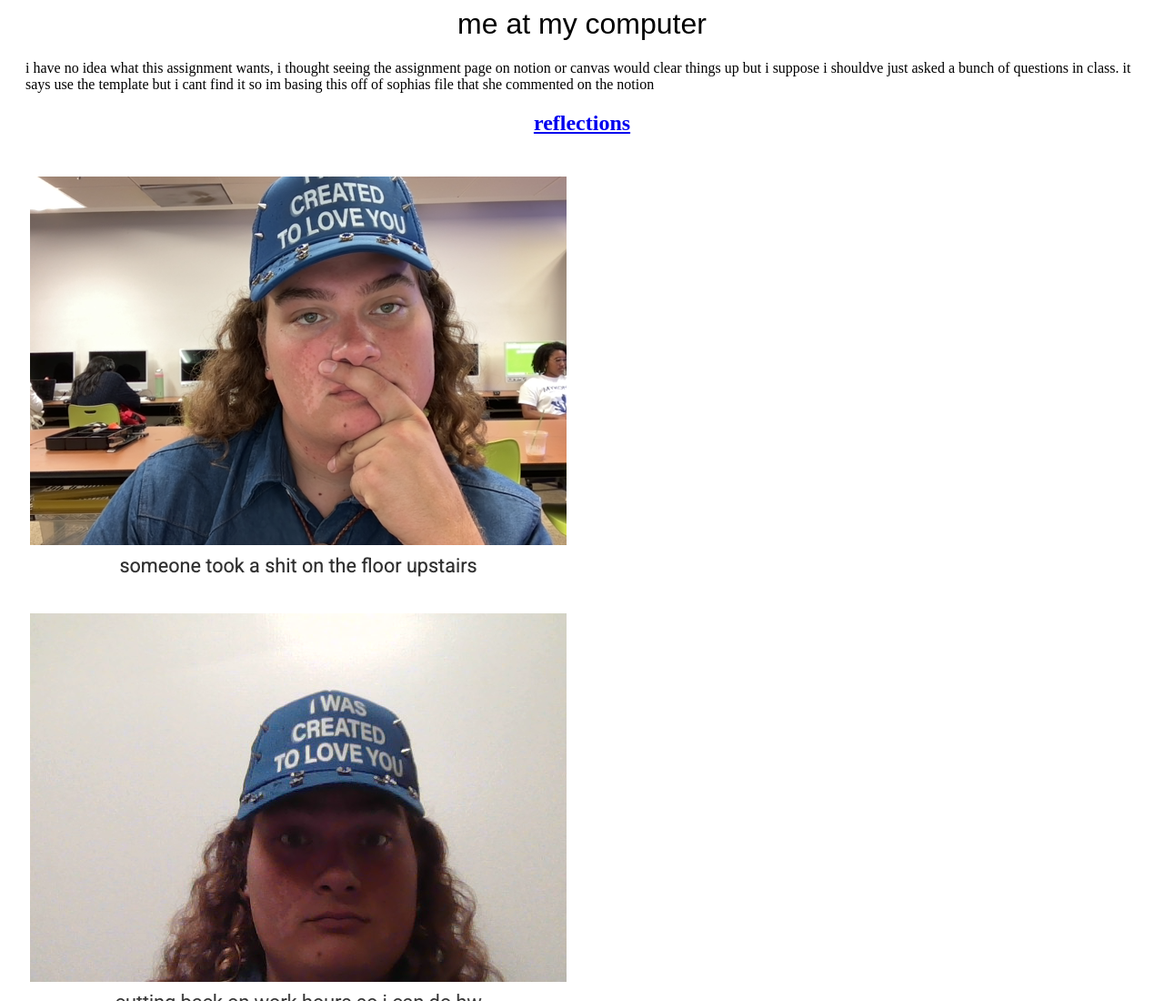
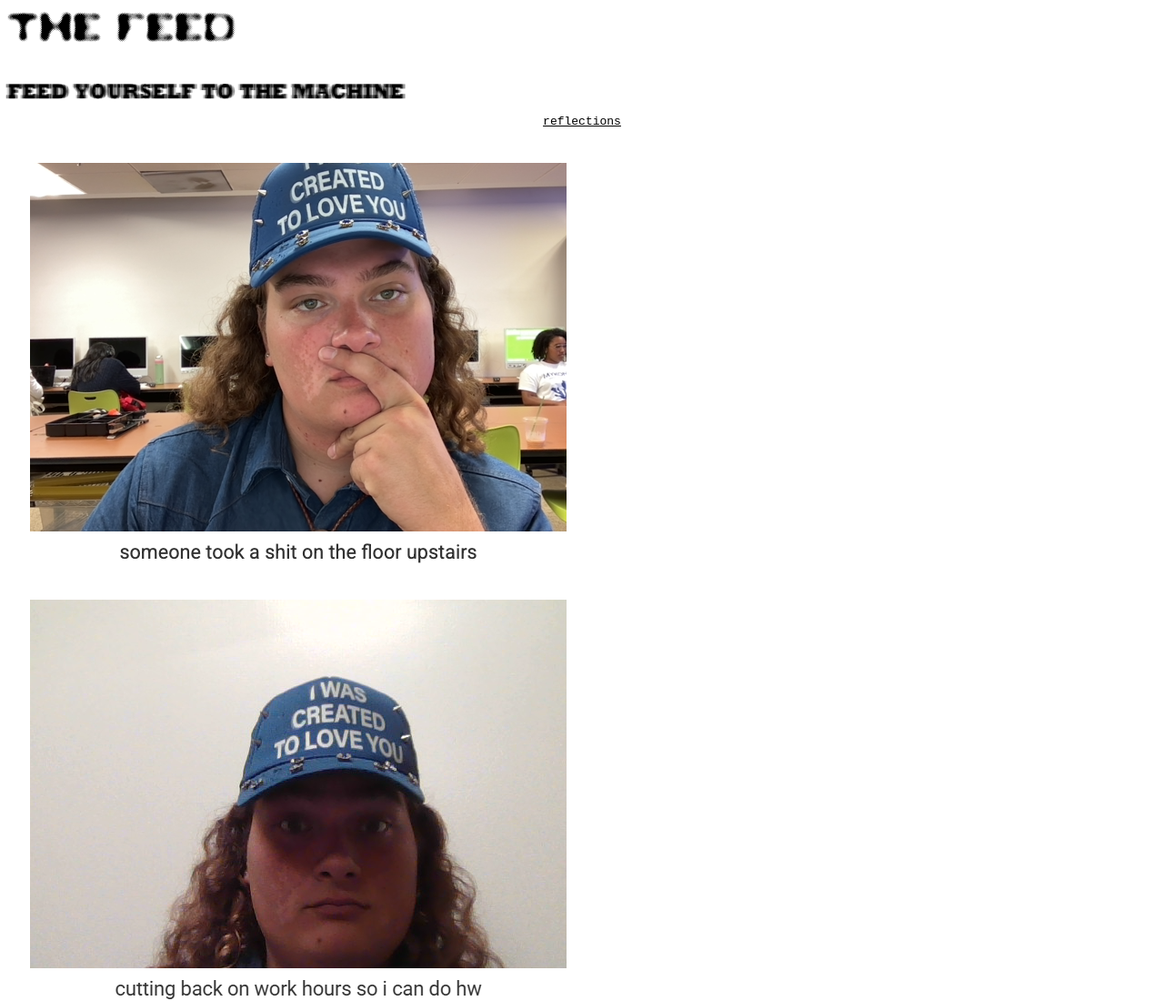
Before and after one commit to boonester/the-feed, a plain HTML site: page index.html in a window 1280 px wide. Shown: the top 1100 px of the page at 91% size. Drawn offline with Linux system fonts and the light colour scheme.

Commit message:
aesthetic changes

```diff
--- a/index.html
+++ b/index.html
@@ -8,15 +8,14 @@
 
 <body>
     <h1>
-        me at my computer
+        THE FEED
     </h1>
+    <h2>
+        FEED YOURSELF TO THE MACHINE
+    </h2>
     <p>
-        i have no idea what this assignment wants, i thought seeing the assignment page on notion or canvas would clear
-        things up but i suppose i shouldve just asked a bunch of questions in class. it says use the template but i cant find it so im basing this off of sophias file that she commented on the notion
+        <a href="reflections.html">reflections</a>
     </p>
-    <h2>
-        <a href="reflections.html">reflections</a>
-    </h2>
     <div class="images">
         <img src="images/8-19.png" alt="">
     </div>
--- a/styles.css
+++ b/styles.css
@@ -1,5 +1,5 @@
 @font-face{
-    font-family: LEDLIGHT;
+    font-family: ledlight;
     src: url(fonts/LEDLIGHT.otf);
 
 }
@@ -7,23 +7,35 @@
     font-family: bjork;
     src: url(fonts/hypik.otf)
 }
+@font-face {
+    font-family: extrablur;
+    src: url(fonts/ExtraBlur.ttf)
+}
 
 h1{
-    text-align: center;
-    font-family: fantasy;
-    font-weight:normal;
+    text-align: left;
+    font-family: ledlight;
+    font-size: 300%;
+    font-weight: normal;
 
 }
+h2{
+    font-family: extrablur;
+    text-align: left;
+    font-size: 100%;
+    font-weight:normal;
+}
 p{
-    font-family: serif ;
-    text-align: left;
-   margin: 20px;
-}
-h2{
+    font-family: monospace;
     text-align: center;
+    text-size-adjust: 150%;
 
 }
 .images{
     display: inline;
     width: 50%;
 }
+a{
+    color: black;
+
+}
```
Also changed, not shown: fonts/ExtraBlur.ttf (added), 1 other file.
